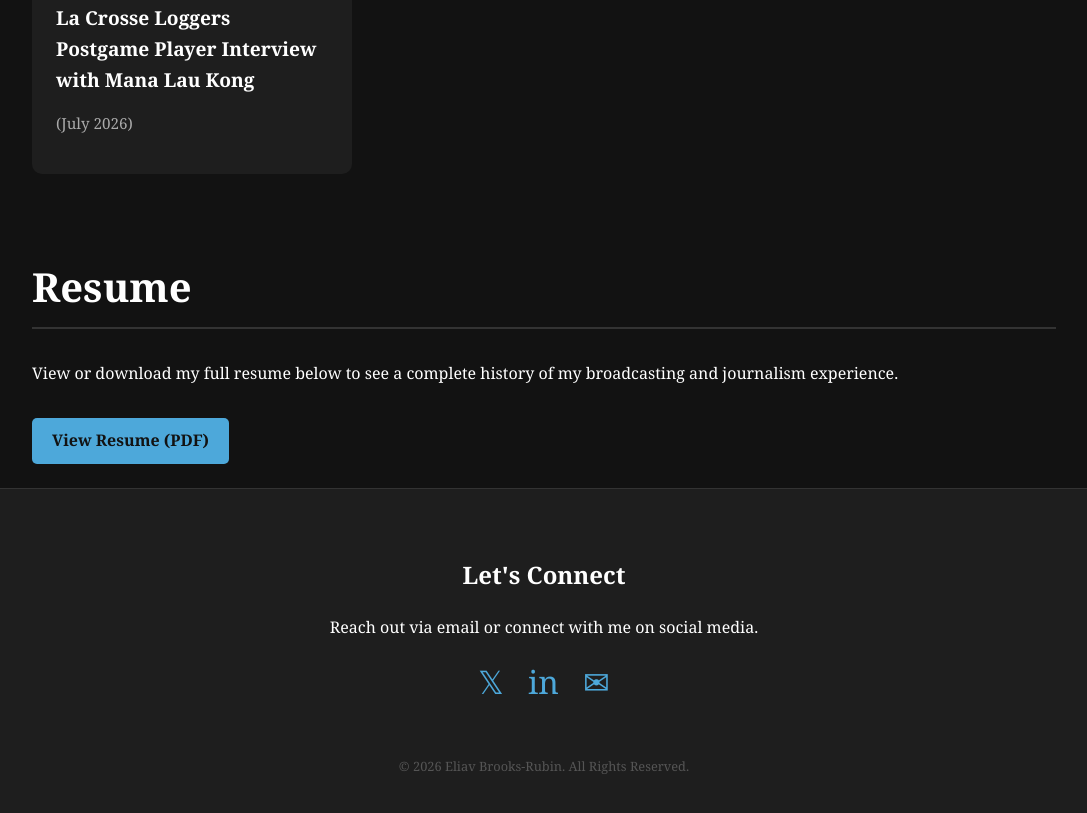
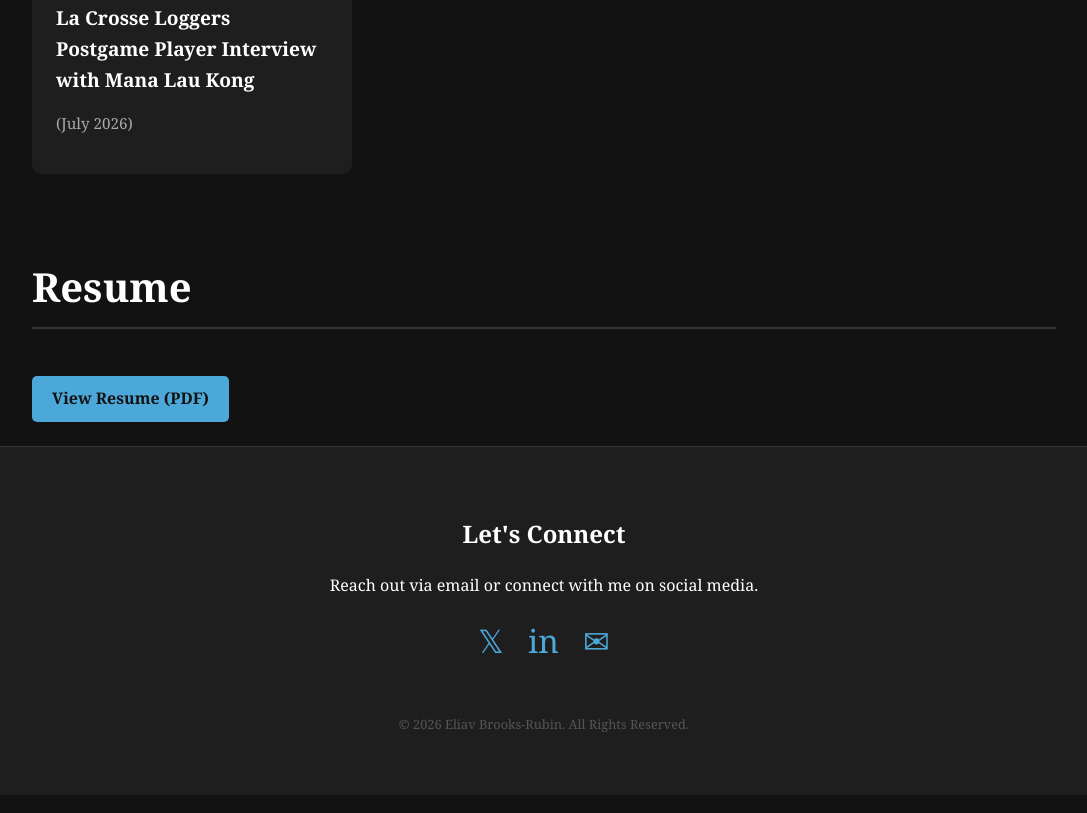
Before and after one commit to EliavBR/eliavbrooks-rubin.github.io, a plain HTML site: page index.html in a window 1280 px wide. Shown: the part 5153-5966 px from the top of the page, without its empty margins (96-1183 px from the left). Drawn offline with Linux system fonts and the light colour scheme.

Commit message:
Add files via upload

```diff
--- a/index.html
+++ b/index.html
@@ -441,7 +441,6 @@
     <!-- Resume -->
     <section id="resume">
         <h2 class="section-title">Resume</h2>
-        <p>View or download my full resume below to see a complete history of my broadcasting and journalism experience.</p>
         <a href="Fall_2026_Resume.pdf" class="btn" target="_blank">View Resume (PDF)</a>
     </section>
 
```
